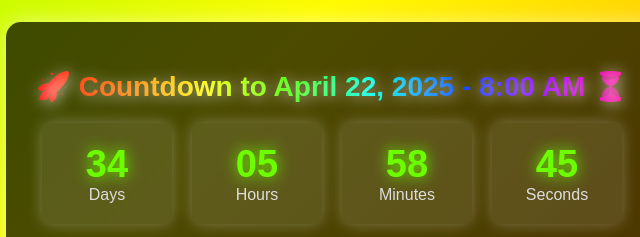
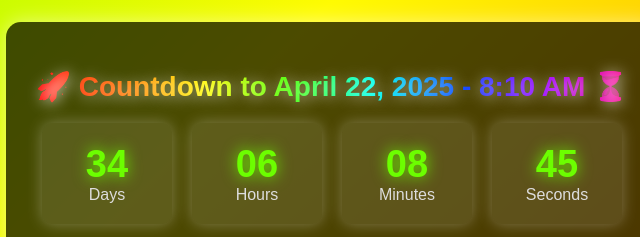
Before and after one commit to BinayakShome/Vacation-Timer, a plain HTML site: page index.html in a window 1280 px wide. Shown: the part 262-499 px from the top of the page, 308-948 px from the left. Drawn offline with Linux system fonts and the light colour scheme.

Commit message:
Add files via upload

```diff
--- a/index.html
+++ b/index.html
@@ -8,7 +8,7 @@
 </head>
 <body>
     <div class="countdown-container">
-        <h1>🚀 Countdown to April 22, 2025 - 8:00 AM ⏳</h1>
+        <h1>🚀 Countdown to April 22, 2025 - 8:10 AM ⏳</h1>
         <div class="countdown">
             <div class="time-box">
                 <span id="Days">00</span>
--- a/script.js
+++ b/script.js
@@ -1,4 +1,4 @@
-const targetDate = new Date("2025-04-22T08:00:00+05:30");  // April 22, 2025, 8:00 AM IST
+const targetDate = new Date("2025-04-22T08:10:00+05:30");  // April 22, 2025, 8:10 AM IST
 
 function updateCountdown() {
     try {
```
